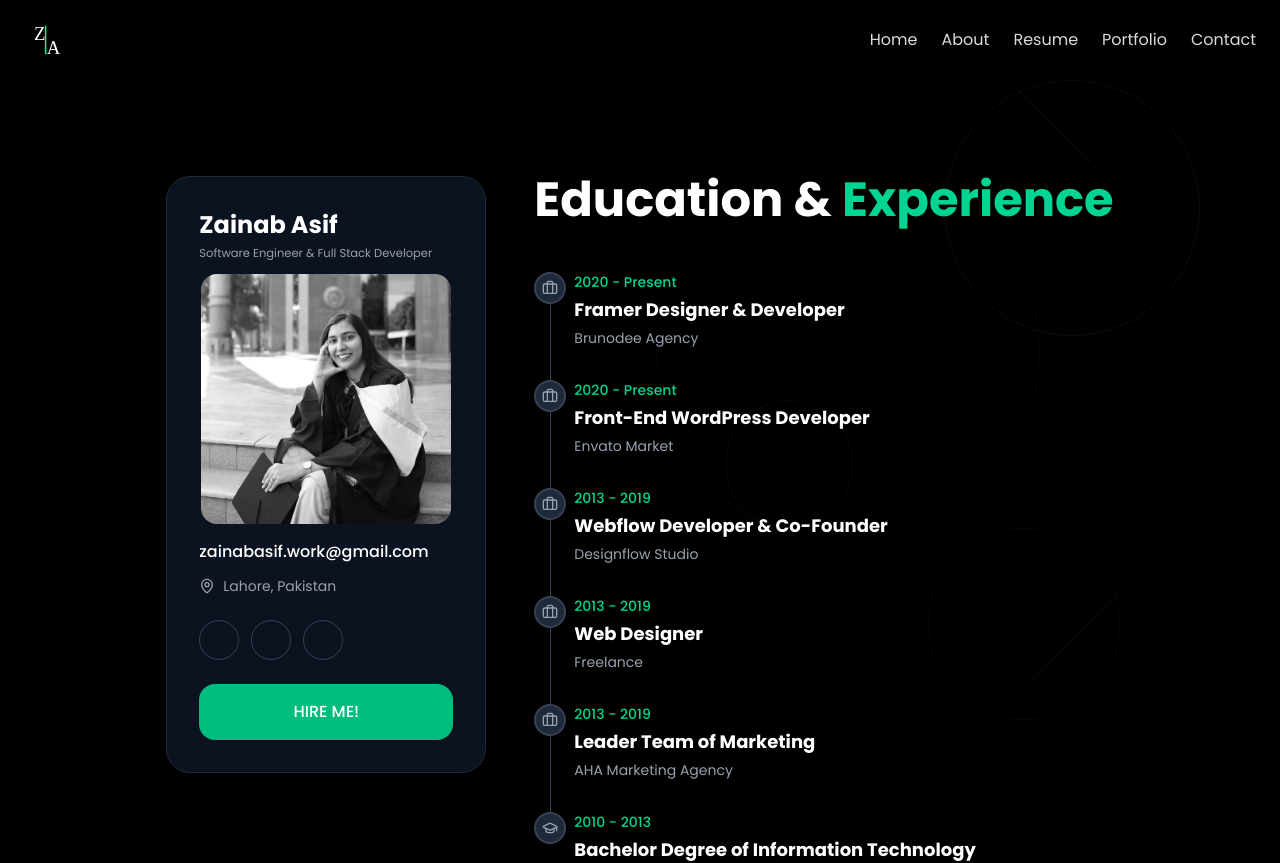
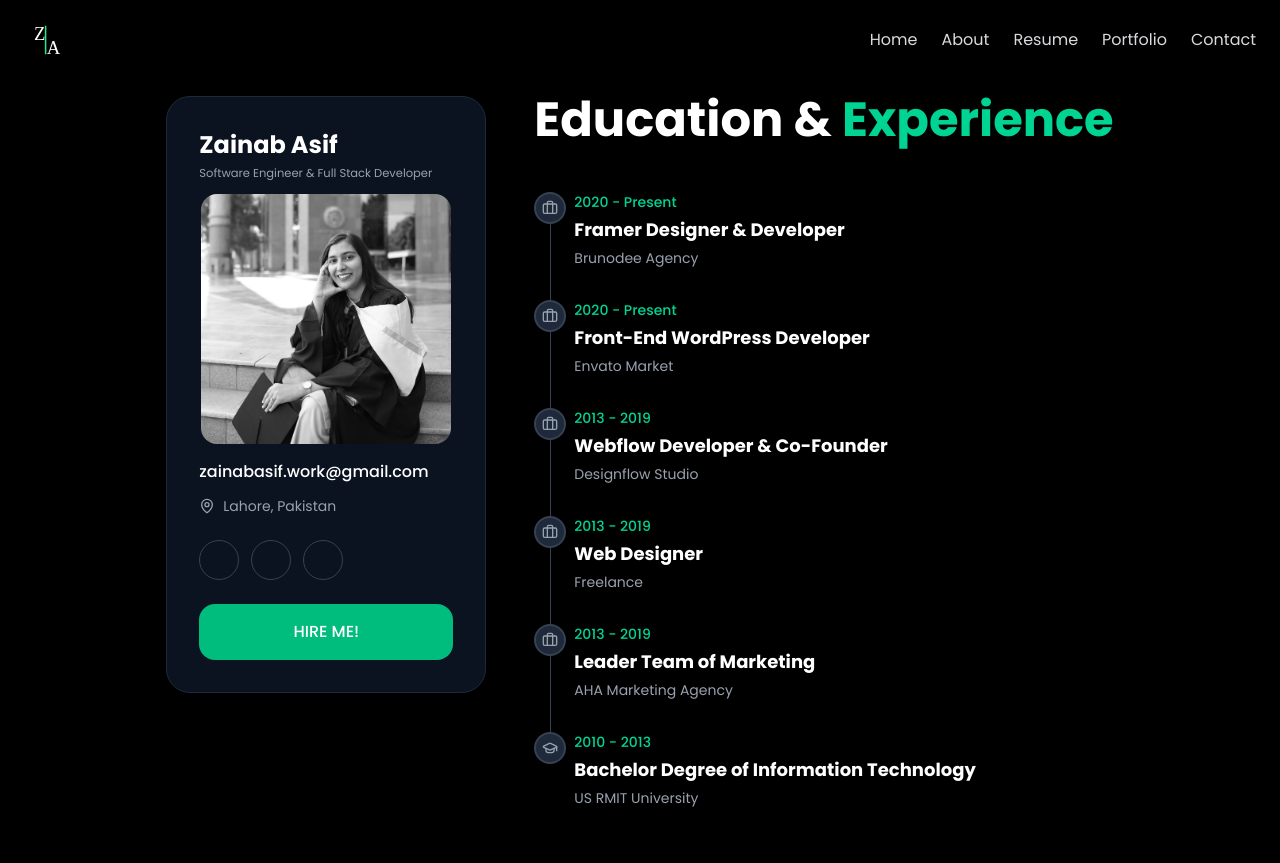
Before and after one commit to za-inab/zainab, a Next.js app: page /resume in a window 1280 px wide. Shown: the top 863 px of the page. Built offline with nearby package versions, Linux system fonts and the light colour scheme; some icons are missing.

Commit message:
fixed padding

```diff
--- a/src/app/resume/page.tsx
+++ b/src/app/resume/page.tsx
@@ -55,20 +55,8 @@ const ResumePage: React.FC = () => {
   return (
     <div className="flex flex-col h-full w-full justify-center items-center">
       <div className="min-h-screen bg-black relative">
-        {/* Background geometric patterns */}
-        <div className="fixed inset-0 pointer-events-none z-0">
-          <div className="absolute top-20 right-20 w-64 h-64 border border-gray-800/30 rounded-full hidden md:block" />
-          <div className="absolute bottom-20 right-40 w-48 h-48 border border-gray-800/20 rounded-full hidden md:block" />
-          <div className="absolute top-1/2 right-1/3 w-32 h-32 border border-gray-800/25 rounded-full hidden lg:block" />
-          <div className="absolute top-40 right-60 w-96 h-96 border border-gray-800/15 rounded-full hidden lg:block" />
-
-          {/* Additional geometric lines */}
-          <div className="absolute top-32 right-32 w-48 h-px bg-gradient-to-r from-transparent via-gray-800/30 to-transparent rotate-45 hidden md:block" />
-          <div className="absolute bottom-40 right-20 w-64 h-px bg-gradient-to-r from-transparent via-gray-800/30 to-transparent -rotate-45 hidden md:block" />
-        </div>
-
         {/* Main Container with proper spacing for navbar/footer */}
-        <div className="pt-20 pb-16 px-4 md:px-8 relative z-10">
+        <div className="pb-16 px-4 md:px-8 relative z-10">
           <div className="max-w-7xl mx-auto flex flex-col lg:flex-row gap-8 lg:gap-12 items-start justify-center min-h-[calc(100vh-144px)]">
             {/* Profile Card - Side positioned on desktop, top on mobile */}
             <div className="w-full lg:w-80 lg:sticky lg:top-24 flex-shrink-0">
```
